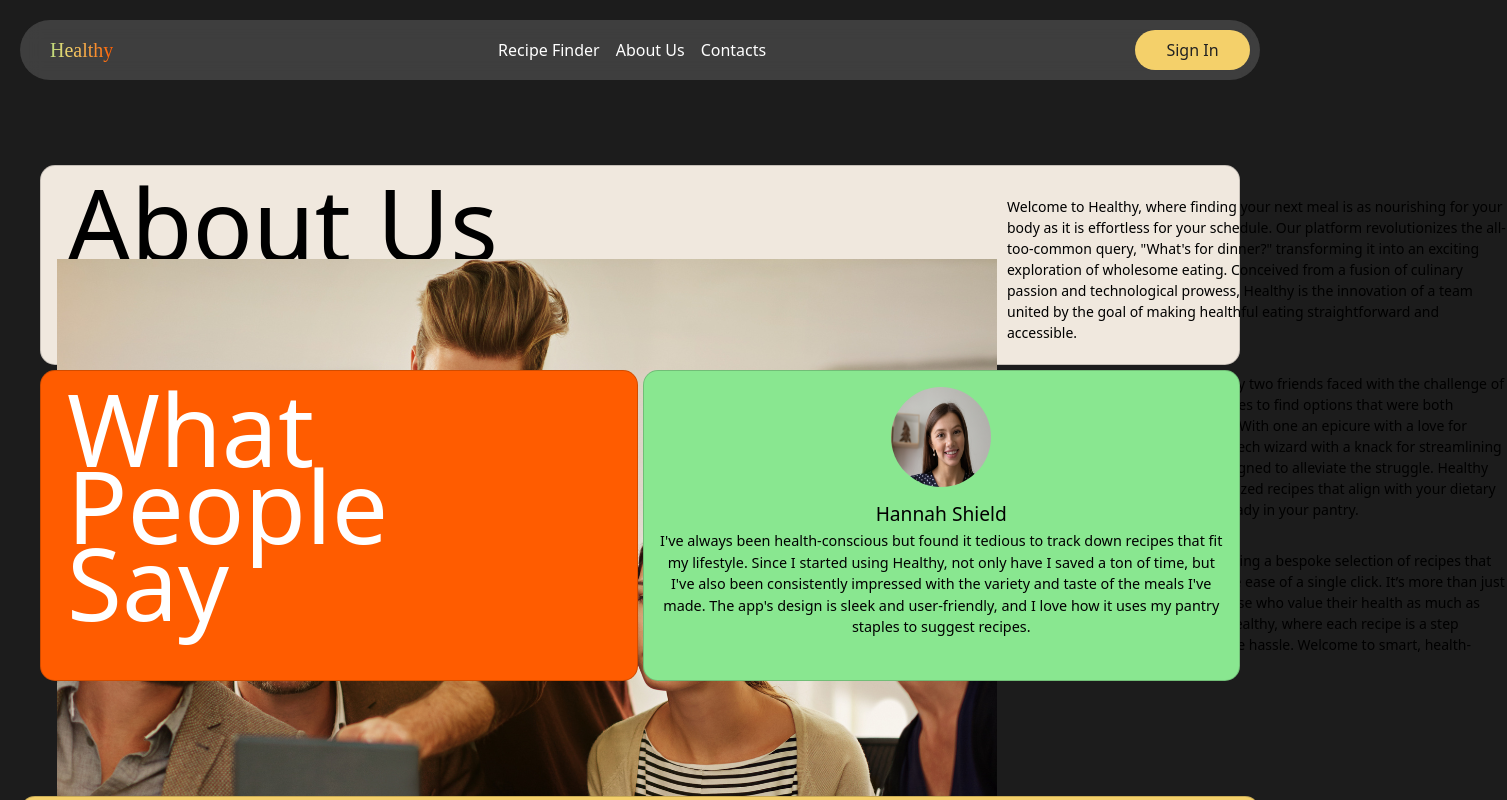
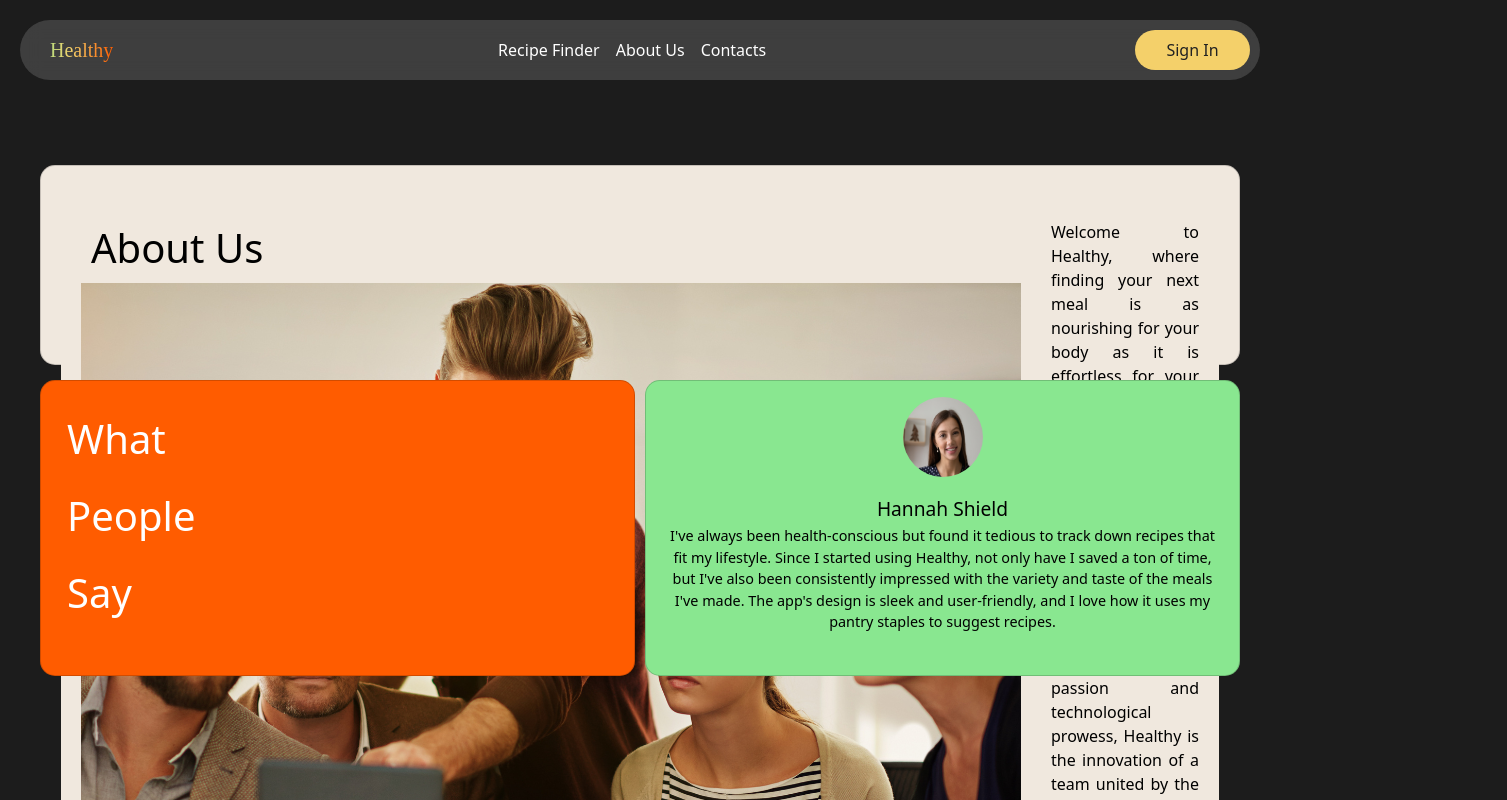
Before and after one commit to recipe-finder-group-project/recipe-finder, a React (Create React App) app in the folder client/: page /about in a window 1280 px wide. Shown: the top 800 px of the page, 1507 px wide, since content can reach past the window. Built offline with nearby package versions, Linux system fonts and the light colour scheme; no server answers; a web font is replaced by a local one.

Commit message:
checking

```diff
--- a/client/src/components/css/FooterComponent.css
+++ b/client/src/components/css/FooterComponent.css
@@ -1,14 +1,16 @@
 .main-footer-container {
   border-radius: 25px;
-  margin-top: 70px; /* or padding-top, depending on your layout needs */
-  margin-left: 20px;
-  margin-right: 20px;
-  margin-bottom: 20px;
+  margin: 70px 20px 20px;
+  display: flex;
+  flex-direction: column;
 }
 /* Flex container for the middle section to evenly space the two cards */
 .middle-section .d-flex {
   padding-top: 5px;
-  gap: 5px; /* Adjust gap between the two middle cards */
+  display: flex;
+  flex-wrap: wrap;
+  justify-content: space-between;
+  gap: 10px;
 }
 
 .bottom-section {
@@ -18,6 +20,8 @@
 .left-middle-card,
 .right-middle-card {
   width: 50%; /* Ensures each card takes up half the width of the container */
+  flex: 1 1 45%; /* Allows cards to wrap and maintain a minimum size */
+  margin: 10px 0; /* Ensures spacing between items when wrapped */
 }
 
 .top-content-card {
@@ -46,20 +50,21 @@
 .left-right-align {
   display: flex;
   justify-content: space-between;
+  gap: 20px;
 }
 
 .footer-title-text {
-  font-size: 100px;
+  font-size: 2.5rem;
   line-height: 55px;
   text-align: left;
   padding-top: 14px;
   padding-left: 10px;
 }
 .footer-description-text {
-  font-size: 14px;
-  text-align: left;
+  font-size: 1rem;
+  text-align: justify;
   padding-top: 14px;
-  width: 500px;
+  max-width: 600px; /* Limits width for better readability */
   font-weight: 300;
 }
 
@@ -94,16 +99,16 @@
 }
 
 .testimonial-image {
-  width: 100px;
-  height: 100px;
+  margin-bottom: 15px;
+  width: 80px; /* Slightly reduced size for better fit */
+  height: 80px;
   border-radius: 50%;
-  margin-bottom: 15px;
 }
 
 .testimonial-text h5 {
   font-size: 1.2em;
-  margin-bottom: 5px;
   color: black;
+  margin: 5px 0;
 }
 
 .testimonial-text p {
@@ -182,9 +187,16 @@
   align-self: flex-end; /* Aligns the email to the right */
 }
 
-.pic-team{
+.pic-team {
   width: inherit;
   height: inherit;
+}
+
+.top-section .top-content-card,
+.top-section .card-body {
+  background-color: #f0e8de;
+  color: black;
+  padding: 20px;
 }
 
 @media screen and (max-width: 767px) {
@@ -210,7 +222,7 @@
     padding: 10px; /* Add padding to create space between elements */
     line-height: 15px;
   }
-  .footer-description-text-2{
+  .footer-description-text-2 {
     opacity: 0%;
   }
   .left-right-align-bottom {
```
